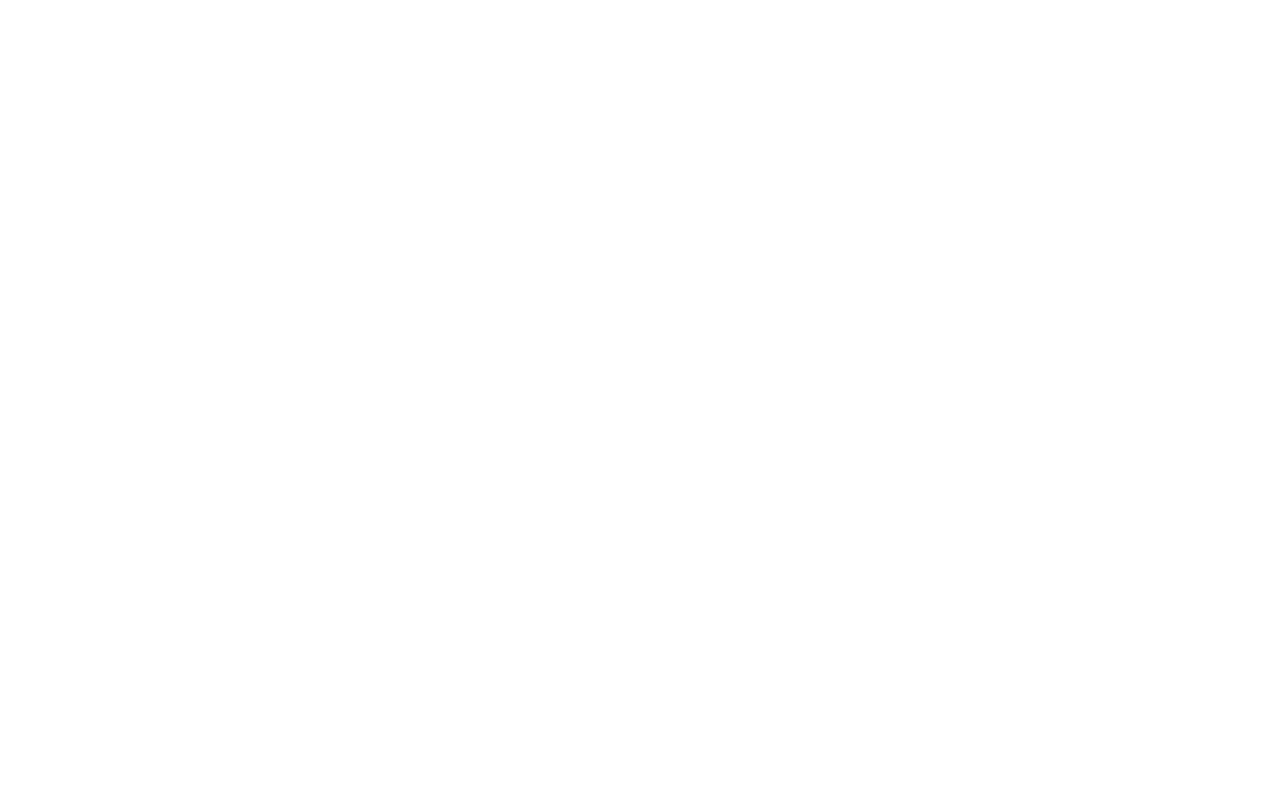
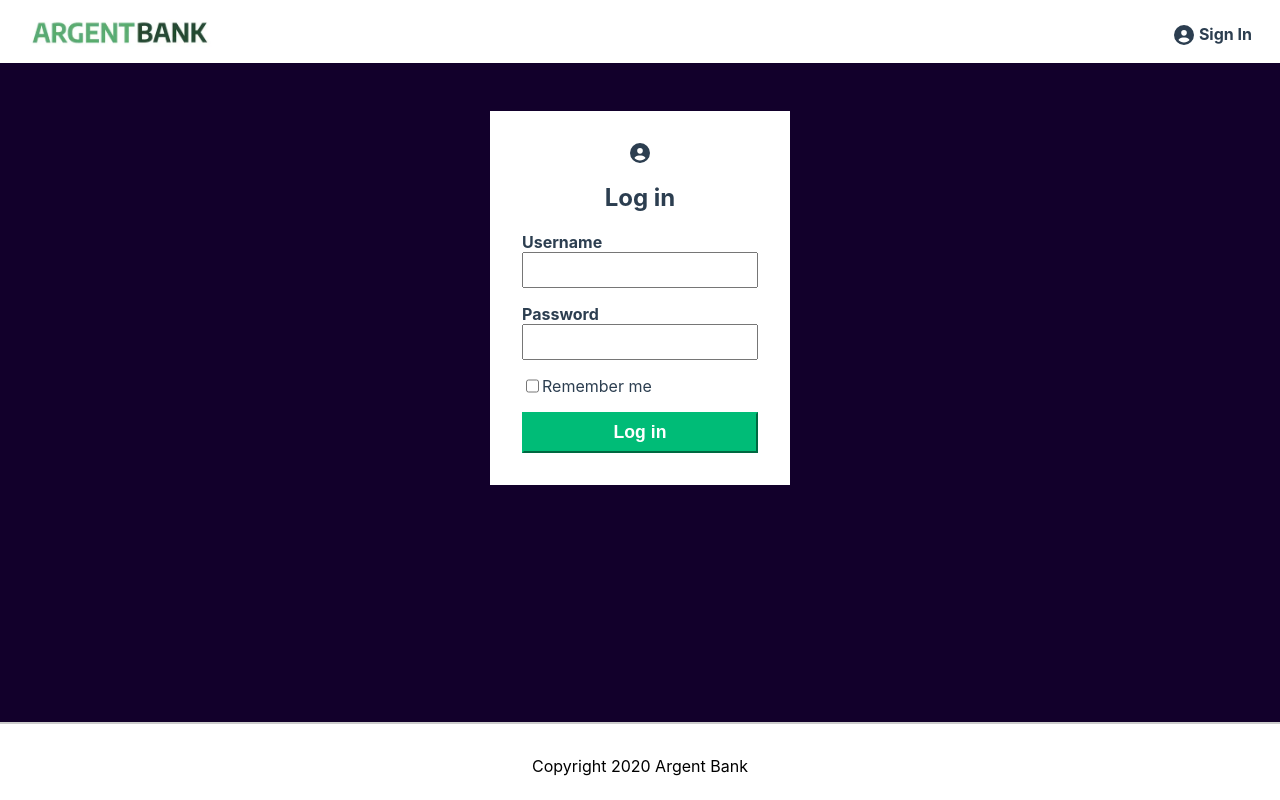
Before and after one commit to christopher-cornet/OC-P11, a React (Create React App) app in the folder argentbank/: page /login in a window 1280 px wide. Before the commit this address had no page. Built offline with nearby package versions, Linux system fonts and the light colour scheme.

Commit message:
Add Login Page

```diff
--- a/argentbank/src/App.jsx
+++ b/argentbank/src/App.jsx
@@ -7,6 +7,7 @@ import img3 from "../src/images/icon-security.webp"
 import Footer from "./components/Footer/Footer"
 
 function App() {
+  document.title = "Argent Bank - Home Page";
   return (
     <div className="homepage">
       <Header />
--- a/argentbank/src/components/Header/Header.css
+++ b/argentbank/src/components/Header/Header.css
@@ -20,6 +20,7 @@ header {
 .sign-in {
     padding-left: 5px;
     font-weight: bold;
+    color: #2c3e50;
 }
 
 a, a:visited {
--- a/argentbank/src/components/Header/Header.jsx
+++ b/argentbank/src/components/Header/Header.jsx
@@ -15,7 +15,7 @@ function Header() {
           </Link>
           <Link to="login">
             <section className="login">
-                <FontAwesomeIcon icon={faCircleUser} className="user-icon" size="lg" style={{color: "#000000",}} />
+                <FontAwesomeIcon icon={faCircleUser} className="user-icon" size="lg" style={{color: "#2c3e50",}} />
                 <p className="sign-in">Sign In</p>
             </section>
           </Link>
--- a/argentbank/src/index.js
+++ b/argentbank/src/index.js
@@ -4,14 +4,15 @@ import './index.css';
 import App from './App';
 import reportWebVitals from './reportWebVitals';
 import { BrowserRouter, Routes, Route } from "react-router-dom";
+import Login from "./pages/Login/Login";
 
 const root = ReactDOM.createRoot(document.getElementById('root'));
 root.render(
   <BrowserRouter>
     <Routes>
       <Route path="/" element={<App />} />
-      {/* <Route path="/login" element={<Login />} />
-      <Route path="/profile" element={<Profile />} /> */}
+      <Route path="/login" element={<Login />} />
+      {/* <Route path="/profile" element={<Profile />} /> */}
       {/* <Route path="*" element={<NoPage />} /> */}
     </Routes>
   </BrowserRouter>
--- /dev/null
+++ b/argentbank/src/pages/Login/Login.css
@@ -0,0 +1,60 @@
+.login-main {
+    flex: 1;
+    background-color: #12002b;
+}
+
+.login-form {
+    box-sizing: border-box;
+    background-color: white;
+    width: 300px;
+    margin: 0 auto;
+    margin-top: 3rem;
+    padding: 2rem;
+    h2 {
+        text-align: center;
+        color: #2C3E50;
+    }
+    label {
+        font-weight: bold;
+        color: #2C3E50;
+    }
+    .login-button {
+        display: block;
+        width: 100%;
+        padding: 8px;
+        font-size: 1.1rem;
+        font-weight: bold;
+        margin-top: 1rem;
+        border-color: #00bc77;
+        background-color: #00bc77;
+        color: #fff;
+    }
+    .input-remember {
+        display: flex;
+        label {
+            margin-left: 0.25rem;
+            color: #2C3E50;
+            margin: 0;
+            font-weight: normal;
+        }
+    }
+}
+
+.input-wrapper {
+    display: flex;
+    flex-direction: column;
+    text-align: left;
+    margin-bottom: 1rem;
+    label {
+        font-weight: bold;
+    }
+    input {
+        padding: 5px;
+        font-size: 1.2rem;
+    }
+}
+
+.login-user-icon {
+    display: block;
+    margin: 0 auto;
+}
--- /dev/null
+++ b/argentbank/src/pages/Login/Login.jsx
@@ -0,0 +1,40 @@
+import './Login.css';
+import Header from "../../components/Header/Header"
+import Footer from "../../components/Footer/Footer"
+import { FontAwesomeIcon } from "@fortawesome/react-fontawesome";
+import { faCircleUser } from "@fortawesome/free-solid-svg-icons";
+
+function Login() {
+  document.title = "Argent Bank - Login Page";
+  return (
+    <div className="homepage">
+      <Header />
+        <main className="login-main">
+            <section className="login-form">
+                <div className="login-content">
+                    <FontAwesomeIcon icon={faCircleUser} className="login-user-icon" size="lg" style={{color: "#2c3e50",}} />
+                    <h2 className="login-form-title">Log in</h2>
+                    <form>
+                        <div className="input-wrapper">
+                            <label htmlFor="username">Username</label>
+                            <input type="text" id="username" name="username" />
+                        </div>
+                        <div className="input-wrapper">
+                            <label htmlFor="password">Password</label>
+                            <input type="password" id="password" name="password" />
+                        </div>
+                        <div className="input-remember">
+                            <input type="checkbox" name="remember" id="remember-me" />
+                            <label htmlFor="remember-me">Remember me</label>
+                        </div>
+                        <button className="login-button" type="submit">Log in</button>
+                    </form>
+                </div>
+            </section>
+        </main>
+        <Footer />
+    </div>
+  );
+}
+
+export default Login;
```
